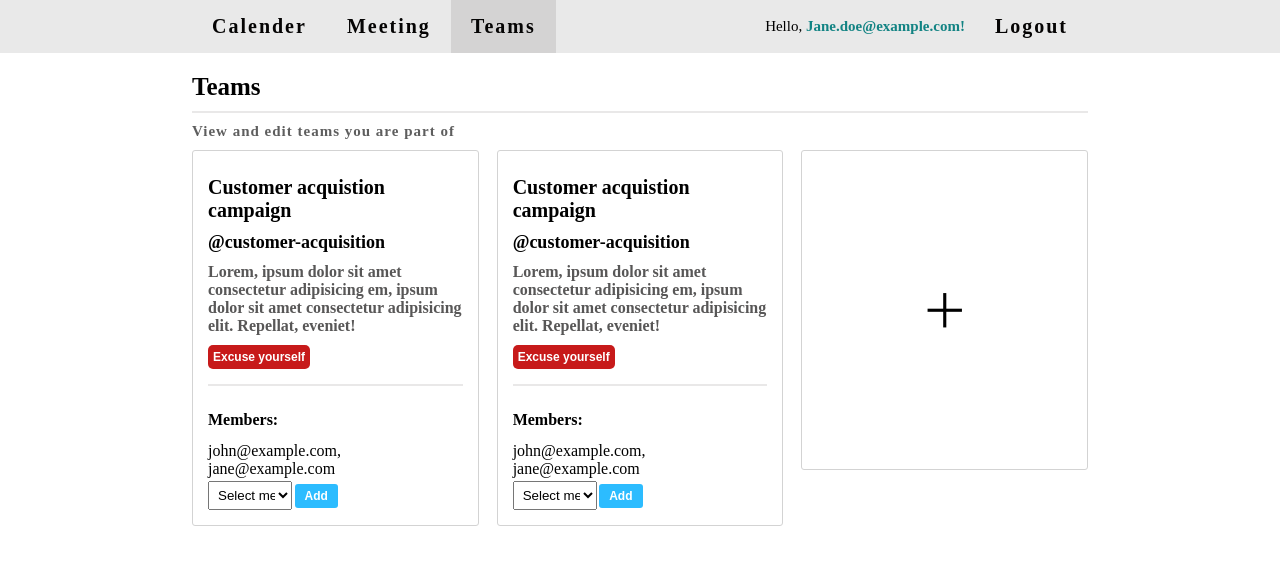
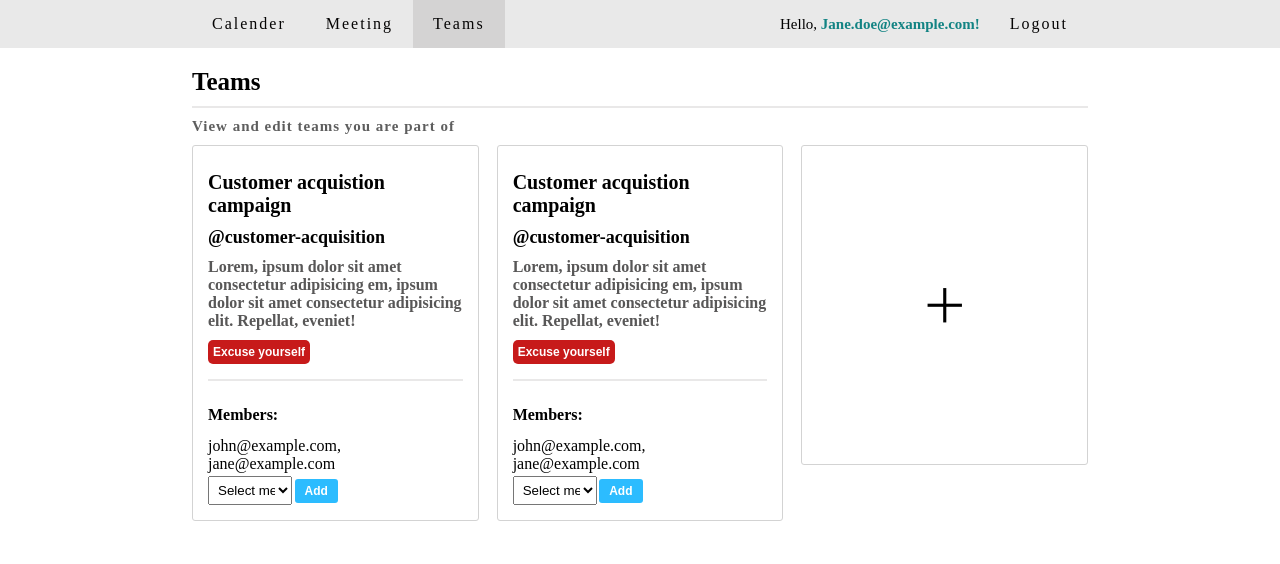
Before and after one commit to Thirumalainambi14/fynd-case-study-project-1, a website: page public/teams.html in a window 1280 px wide. Drawn offline with nearby package versions, Linux system fonts and the light colour scheme.

Commit message:
final push

```diff
--- a/public/css/global/navbar.css
+++ b/public/css/global/navbar.css
@@ -79,8 +79,8 @@
   display: flex;
   justify-content: space-between;
   color: var(--dark);
-  font-size: 2rem;
-  font-weight: 600;
+  font-size: 1.6rem;
+  /* font-weight: 600; */
   letter-spacing: 2px;
   padding: 1.5rem 2rem;
 }
```
